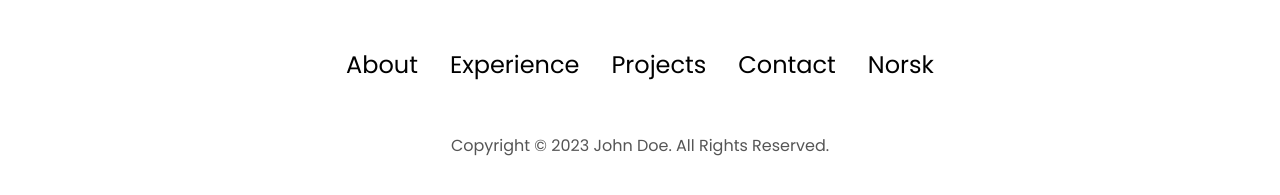
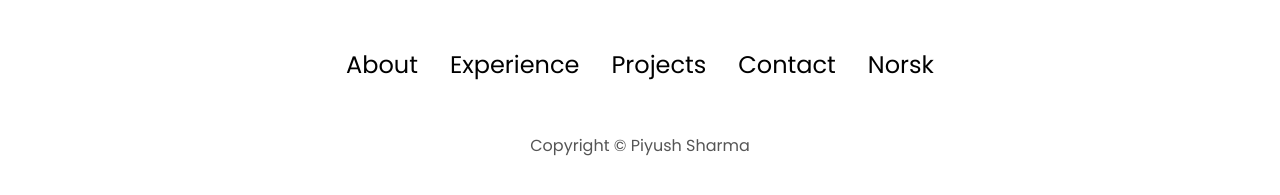
Before and after one commit to piyushsharma1209/portfolio-2024, a plain HTML site: page index.html in a window 1280 px wide. Shown: the part 4481-4676 px from the top of the page. Drawn offline with Linux system fonts and the light colour scheme.

Commit message:
small change

```diff
--- a/index.html
+++ b/index.html
@@ -263,7 +263,7 @@
         </ul>
       </div>
     </nav>
-    <p>Copyright &#169; 2023 John Doe. All Rights Reserved.</p>
+    <p>Copyright &#169; Piyush Sharma</p>
   </footer>
   <script src="script.js"></script>
 </body>
```
